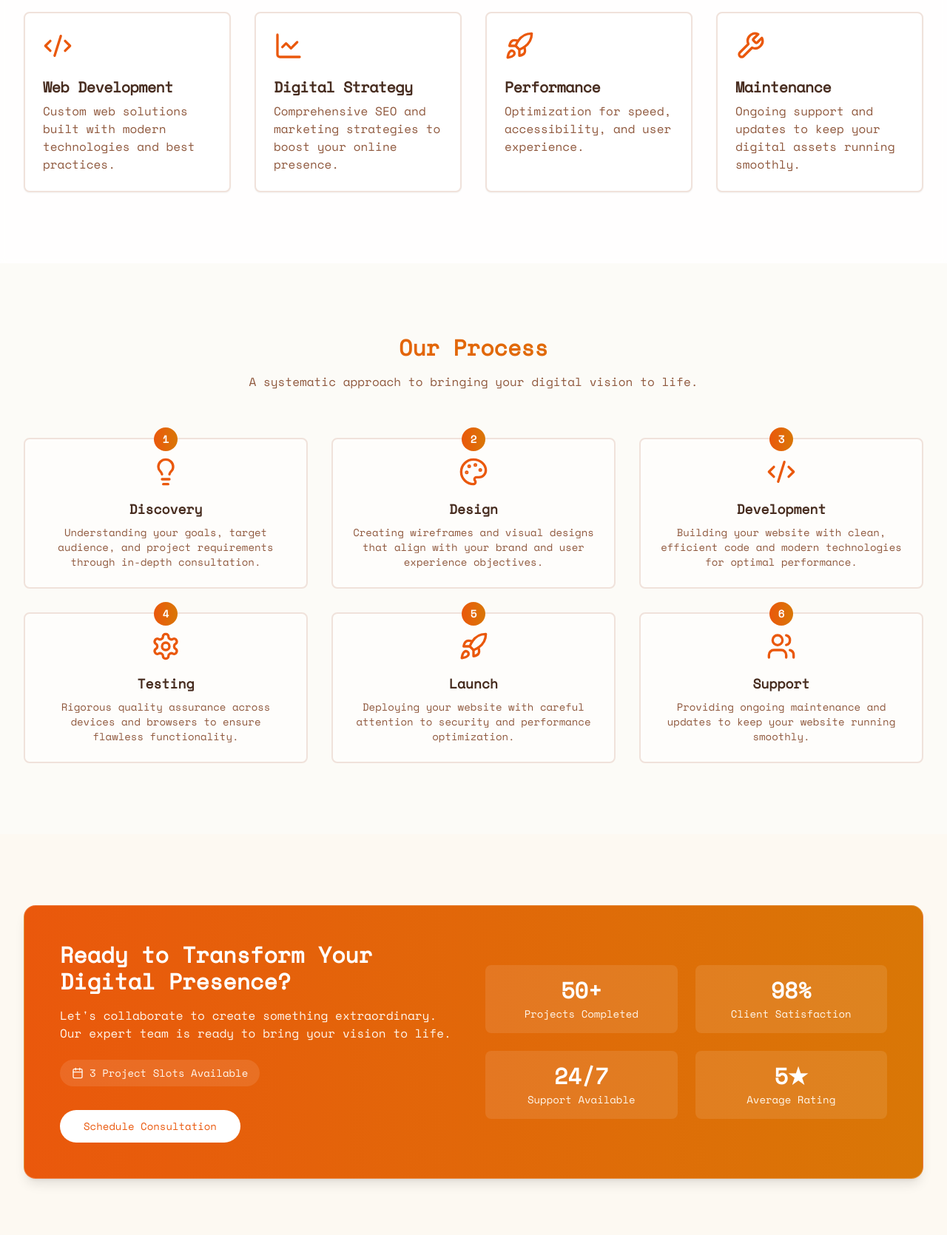
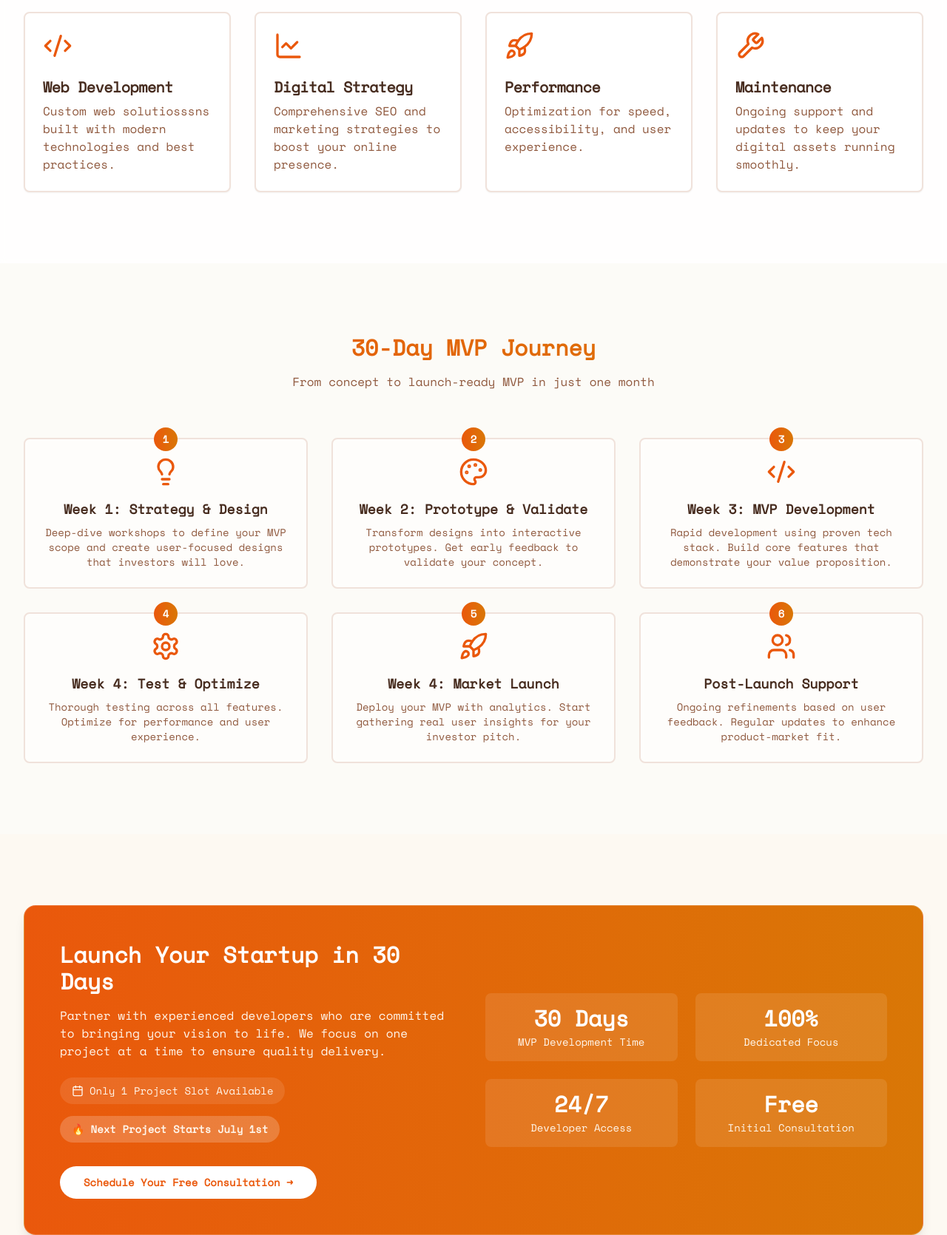
Before and after one commit to ParadiseSolution/codefounder, an Astro site: page /codefounder/ in a window 1280 px wide. Shown: the part 1020-2690 px from the top of the page at 74% size. Built offline with nearby package versions, Linux system fonts and the light colour scheme; Astro itself is replaced by a stand-in of ours.

Commit message:
Added Better Copywriting

```diff
--- a/src/components/home/CallToAction.tsx
+++ b/src/components/home/CallToAction.tsx
@@ -18,33 +18,36 @@ export function CallToAction() {
           <div className="grid lg:grid-cols-2 gap-8 items-center">
             <div>
               <h2 className="text-2xl md:text-3xl font-bold text-white mb-4">
-                Ready to Transform Your Digital Presence?
+                Launch Your Startup in 30 Days
               </h2>
               <p className="text-orange-50 text-sm md:text-base mb-6">
-                Let's collaborate to create something extraordinary. Our expert team is ready to bring your vision to life.
+                Partner with experienced developers who are committed to bringing your vision to life. We focus on one project at a time to ensure quality delivery.
               </p>
 
               {/* Availability Indicator */}
-              <div className="flex items-center gap-2 bg-white/10 rounded-full px-4 py-2 text-orange-50 w-fit mb-8">
+              <div className="flex items-center gap-2 bg-white/10 rounded-full px-4 py-2 text-orange-50 w-fit mb-4">
                 <Calendar className="h-4 w-4" />
-                <span className="text-sm">3 Project Slots Available</span>
+                <span className="text-sm">Only 1 Project Slot Available</span>
+              </div>
+              <div className="flex items-center gap-2 bg-white/20 rounded-full px-4 py-2 text-orange-50 w-fit mb-8">
+                <span className="text-sm font-semibold">🔥 Next Project Starts July 1st</span>
               </div>
 
               <Button
                 size="lg"
-                className="bg-white text-orange-600 hover:bg-orange-50 rounded-full w-full sm:w-auto"
+                className="bg-white text-orange-600 hover:bg-orange-50 rounded-full w-full sm:w-auto font-semibold"
               >
-                Schedule Consultation
+                Schedule Your Free Consultation →
               </Button>
             </div>
 
-            {/* Stats/Trust Indicators */}
+            {/* Value Propositions */}
             <div className="grid grid-cols-2 gap-6">
               {[
-                { value: "50+", label: "Projects Completed" },
-                { value: "98%", label: "Client Satisfaction" },
-                { value: "24/7", label: "Support Available" },
-                { value: "5★", label: "Average Rating" }
+                { value: "30 Days", label: "MVP Development Time" },
+                { value: "100%", label: "Dedicated Focus" },
+                { value: "24/7", label: "Developer Access" },
+                { value: "Free", label: "Initial Consultation" }
               ].map((stat) => (
                 <div
                   key={stat.label}
--- a/src/components/home/Hero.tsx
+++ b/src/components/home/Hero.tsx
@@ -11,8 +11,11 @@ export function Hero() {
         <h1 className="text-4xl sm:text-5xl md:text-7xl font-bold tracking-tighter mb-6 bg-clip-text text-transparent bg-gradient-to-r from-orange-600 to-green-400">
           CodeFounder
         </h1>
-        <p className="text-lg sm:text-xl md:text-2xl text-muted-foreground max-w-2xl mx-auto mb-8">
-          Let us bring your dreams to life. Build and deploy your MVP with us in days.
+        <p className="text-lg sm:text-xl md:text-2xl text-muted-foreground max-w-2xl mx-auto mb-4">
+          Transform Your Startup Idea into Reality in Just 30 Days
+        </p>
+        <p className="text-base sm:text-lg text-muted-foreground max-w-2xl mx-auto mb-8">
+          Expert developers ready to transform your vision into an investor-ready MVP
         </p>
         <div className="flex flex-col sm:flex-row gap-4 justify-center items-center">
           <Button
@@ -20,7 +23,7 @@ export function Hero() {
             className="w-full sm:w-auto rounded-full bg-gradient-to-r from-orange-600 to-amber-600 hover:from-orange-700 hover:to-amber-700"
             asChild
           >
-            <a href={getBaseUrl("services")}>Our Services</a>
+            <a href={getBaseUrl("services")}>Get Started Today</a>
           </Button>
           <Button
             size="lg"
@@ -28,7 +31,7 @@ export function Hero() {
             className="w-full sm:w-auto rounded-full border-orange-600/20 hover:bg-orange-600/5"
             asChild
           >
-            <a href={getBaseUrl("contact")}>Get in Touch</a>
+            <a href={getBaseUrl("contact")}>Book Free Consultation</a>
           </Button>
         </div>
       </div>
--- a/src/components/home/OurProcess.tsx
+++ b/src/components/home/OurProcess.tsx
@@ -4,33 +4,33 @@ import { cn } from "@/lib/utils"
 const steps = [
   {
     icon: Lightbulb,
-    title: "Discovery",
-    description: "Understanding your goals, target audience, and project requirements through in-depth consultation."
+    title: "Week 1: Strategy & Design",
+    description: "Deep-dive workshops to define your MVP scope and create user-focused designs that investors will love."
   },
   {
     icon: Palette,
-    title: "Design",
-    description: "Creating wireframes and visual designs that align with your brand and user experience objectives."
+    title: "Week 2: Prototype & Validate",
+    description: "Transform designs into interactive prototypes. Get early feedback to validate your concept."
   },
   {
     icon: Code2,
-    title: "Development",
-    description: "Building your website with clean, efficient code and modern technologies for optimal performance."
+    title: "Week 3: MVP Development",
+    description: "Rapid development using proven tech stack. Build core features that demonstrate your value proposition."
   },
   {
     icon: Settings,
-    title: "Testing",
-    description: "Rigorous quality assurance across devices and browsers to ensure flawless functionality."
+    title: "Week 4: Test & Optimize",
+    description: "Thorough testing across all features. Optimize for performance and user experience."
   },
   {
     icon: Rocket,
-    title: "Launch",
-    description: "Deploying your website with careful attention to security and performance optimization."
+    title: "Week 4: Market Launch",
+    description: "Deploy your MVP with analytics. Start gathering real user insights for your investor pitch."
   },
   {
     icon: Users,
-    title: "Support",
-    description: "Providing ongoing maintenance and updates to keep your website running smoothly."
+    title: "Post-Launch Support",
+    description: "Ongoing refinements based on user feedback. Regular updates to enhance product-market fit."
   }
 ]
 
@@ -40,10 +40,10 @@ export function OurProcess() {
       <div className="max-w-7xl mx-auto px-4 sm:px-6 lg:px-8">
         <div className="text-center mb-12 md:mb-16">
           <h2 className="text-2xl md:text-3xl font-bold mb-4 bg-clip-text text-transparent bg-gradient-to-r from-orange-600 to-amber-600">
-            Our Process
+            30-Day MVP Journey
           </h2>
           <p className="text-muted-foreground max-w-2xl mx-auto text-sm md:text-base">
-            A systematic approach to bringing your digital vision to life.
+            From concept to launch-ready MVP in just one month
           </p>
         </div>
 
--- a/src/components/home/Services.tsx
+++ b/src/components/home/OurServices.tsx
@@ -1,12 +1,11 @@
 import { Code2, Rocket, LineChart, Wrench } from "lucide-react"
 import { Card, CardHeader, CardTitle, CardDescription } from "@/components/ui/card"
-import { cn } from "@/lib/utils"
 
 const services = [
   {
     icon: Code2,
     title: "Web Development",
-    description: "Custom web solutions built with modern technologies and best practices."
+    description: "Custom web solutiosssns built with modern technologies and best practices."
   },
   {
     icon: LineChart,
@@ -25,7 +24,7 @@ const services = [
   }
 ]
 
-export function Services() {
+export function OurServices() {
   return (
     <section className="py-16 md:py-24 bg-white/80 backdrop-blur-sm">
       <div className="max-w-7xl mx-auto px-4 sm:px-6 lg:px-8">
--- a/src/components/portfolio/PortfolioGrid.tsx
+++ b/src/components/portfolio/PortfolioGrid.tsx
@@ -2,7 +2,16 @@ import { ProjectCard } from "./ProjectCard"
 import { EmptyState } from "./EmptyState"
 
 const projects = [
-] // Your projects array will go here when you have projects
+  {
+    title: 'FlashLearn',
+    description: 'Using AI to create flashcards from your documents',
+    imageUrl: 'https://flashlearn-nine.vercel.app/default-opengraph.png',
+    previewUrl: 'https://flashlearn-nine.vercel.app/',
+    sourceCodeUrl: 'https://github.com/xavieroyj/flashlearn',
+    technologies: ['Next.JS App Router', 'Artificial Intelligence', 'TailwindCSS', 'Postgresql'],
+    category: 'Web Development'
+  },
+]
 
 export function PortfolioGrid() {
   const hasProjects = projects.length > 0
--- a/src/pages/contact.astro
+++ b/src/pages/contact.astro
@@ -8,12 +8,12 @@ import { Card } from "@/components/ui/card";
 ---
 
 <Layout title="CodeFounder - Contact Us">
-    <main class="pt-24 pb-16">
+    <main class="py-24">
         <div class="max-w-7xl mx-auto px-4 sm:px-6 lg:px-8">
             {/* Header Section */}
             <div class="text-center mb-12">
                 <h1
-                    class="text-3xl md:text-4xl font-bold mb-4 bg-clip-text text-transparent bg-gradient-to-r from-orange-600 to-amber-600"
+                    class="text-3xl md:text-5xl font-bold mb-4 bg-clip-text text-transparent bg-gradient-to-r from-orange-600 to-amber-600"
                 >
                     Get in Touch
                 </h1>
--- a/src/pages/index.astro
+++ b/src/pages/index.astro
@@ -1,7 +1,7 @@
 ---
 import Layout from '../layouts/Layout.astro';
 import { Hero } from '@/components/home/Hero';
-import { Services } from '@/components/home/Services';
+import { OurServices } from '@/components/home/OurServices';
 import { OurProcess } from '@/components/home/OurProcess';
 import { CallToAction } from '@/components/home/CallToAction';
 ---
@@ -9,7 +9,7 @@ import { CallToAction } from '@/components/home/CallToAction';
 <Layout title="CodeFounder - Digital Consulting & Web Development">
   <main>
     <Hero />
-    <Services />
+    <OurServices />
     <OurProcess/>
     <CallToAction/>
   </main>
--- a/src/pages/portfolio.astro
+++ b/src/pages/portfolio.astro
@@ -5,10 +5,10 @@ import { PortfolioGrid } from '@/components/portfolio/PortfolioGrid';
 ---
 
 <Layout title="Portfolio - CodeFounder">
-  <main class="pt-24 pb-16">
+  <main class="py-24">
     <div class="max-w-7xl mx-auto px-4 sm:px-6 lg:px-8">
       <div class="text-center mb-12">
-        <h1 class="text-3xl md:text-4xl font-bold mb-4 bg-clip-text text-transparent bg-gradient-to-r from-orange-600 to-amber-600">
+        <h1 class="text-3xl md:text-5xl font-bold mb-4 bg-clip-text text-transparent bg-gradient-to-r from-orange-600 to-amber-600">
           Our Portfolio
         </h1>
         <p class="text-muted-foreground max-w-2xl mx-auto">
--- a/src/pages/services.astro
+++ b/src/pages/services.astro
@@ -14,97 +14,93 @@ import {
   CardTitle,
   CardDescription,
   CardContent,
-  CardFooter,
 } from "@/components/ui/card";
-import { Button } from "@/components/ui/button";
-import { cn, getBaseUrl } from "@/lib/utils";
+import { getBaseUrl } from "@/lib/utils";
 
 const services = [
   {
     icon: Code2,
-    title: "Web Development",
+    title: "MVP Development",
     description:
-      "Custom web solutions built with modern technologies and best practices.",
+      "Transform your startup idea into a market-ready product in 30 days.",
     features: [
-      "Custom Website Development",
-      "E-commerce Solutions",
-      "Web Applications",
-      "Content Management Systems",
-      "API Integration & Development",
-      "Progressive Web Apps (PWA)",
+      "Rapid Prototype Development",
+      "Core Feature Implementation",
+      "User Authentication & Security",
+      "Database Architecture",
+      "API Development & Integration",
+      "Responsive Design for All Devices",
     ],
     benefits:
-      "Transform your digital presence with custom web solutions that perfectly align with your business goals. We use cutting-edge technologies and frameworks to deliver scalable, secure, and high-performing websites.",
-    cta: "Start Your Project",
+      "Launch your MVP quickly and efficiently with our focused development approach. We build the essential features that demonstrate your value proposition to users and investors.",
+    cta: "Start Your MVP",
   },
   {
     icon: LineChart,
-    title: "Digital Strategy",
+    title: "Startup Strategy",
     description:
-      "Comprehensive SEO and marketing strategies to boost your online presence.",
+      "Technical validation and investor-ready architecture planning.",
     features: [
-      "SEO Optimization",
-      "Content Strategy",
-      "Analytics & Reporting",
-      "Conversion Rate Optimization",
-      "User Experience Design",
-      "Market Research & Analysis",
+      "Technical Feasibility Analysis",
+      "Scalability Planning",
+      "Technology Stack Selection",
+      "User Flow Optimization",
+      "Data Architecture Design",
+      "Infrastructure Cost Planning",
     ],
     benefits:
-      "Enhance your online visibility and reach your target audience effectively. Our data-driven strategies help you make informed decisions and achieve measurable results.",
-    cta: "Boost Your Presence",
+      "Build investor confidence with a solid technical foundation. Our strategic planning ensures your MVP is built on scalable architecture that can grow with your success.",
+    cta: "Plan Your Strategy",
   },
   {
     icon: Rocket,
-    title: "Performance",
-    description: "Optimization for speed, accessibility, and user experience.",
+    title: "Launch Preparation",
+    description: "Get your MVP ready for market and investor presentations.",
     features: [
-      "Speed Optimization",
-      "Core Web Vitals",
-      "Mobile Responsiveness",
-      "Accessibility Compliance",
-      "Performance Monitoring",
-      "Load Time Optimization",
+      "Deployment Setup",
+      "Performance Optimization",
+      "Analytics Integration",
+      "User Tracking Setup",
+      "Error Monitoring",
+      "Basic SEO Implementation",
     ],
     benefits:
-      "Deliver exceptional user experiences with lightning-fast websites. We optimize every aspect of your digital presence to ensure optimal performance across all devices.",
-    cta: "Optimize Now",
+      "Launch with confidence knowing your MVP is optimized for performance and ready to collect valuable user insights that will guide your product's evolution.",
+    cta: "Prepare Launch",
   },
   {
     icon: Wrench,
-    title: "Maintenance",
+    title: "Post-Launch Support",
     description:
-      "Ongoing support and updates to keep your digital assets running smoothly.",
+      "Continuous improvements based on real user feedback and market demands.",
     features: [
-      "Regular Updates & Patches",
-      "Security Monitoring",
-      "Backup Management",
-      "Technical Support",
+      "Bug Fixes & Improvements",
+      "Feature Iterations",
       "Performance Monitoring",
-      "Content Updates",
+      "User Feedback Integration",
+      "Technical Documentation",
+      "Investor Demo Support",
     ],
     benefits:
-      "Keep your digital assets secure and up-to-date with our comprehensive maintenance services. We handle the technical details so you can focus on your business.",
+      "Keep your MVP evolving with user feedback and market demands. We help you iterate quickly to improve product-market fit and prepare for funding rounds.",
     cta: "Get Support",
   },
 ];
 ---
 
-<Layout title="CodeFounder - Our Services">
-  <main class="pt-24 pb-16">
-    <section class="py-16 md:py-24 bg-gradient-to-b from-white to-orange-50/50">
+<Layout title="CodeFounder - Startup Development Services">
+  <main class="py-24 bg-gradient-to-b from-white to-orange-50/50">
     <div class="max-w-7xl mx-auto px-4 sm:px-6 lg:px-8">
       <div class="text-center mb-12 md:mb-16">
         <h1
           class="text-3xl md:text-5xl font-bold mb-4 bg-clip-text text-transparent bg-gradient-to-r from-orange-600 to-amber-600"
         >
-            Our Services
+          MVP Development Services
         </h1>
         <p
           class="text-muted-foreground max-w-2xl mx-auto text-sm md:text-base"
         >
-            Comprehensive digital solutions tailored to help your business
-            thrive in the modern digital landscape.
+          Everything you need to transform your startup idea into an investor-ready MVP in 30 days.
         </p>
       </div>
 
@@ -162,11 +158,10 @@ const services = [
           href={getBaseUrl("/contact")}
           class="inline-flex items-center gap-2 text-orange-600 hover:text-orange-700 transition-colors text-lg font-semibold"
         >
-            Discuss Your Project With Us
+          Schedule Your Free MVP Consultation
           <ArrowRight className="w-5 h-5" />
         </a>
       </div>
     </div>
-    </section>
   </main>
 </Layout>
```
Lines whose indentation alone changed are shown as unchanged.
